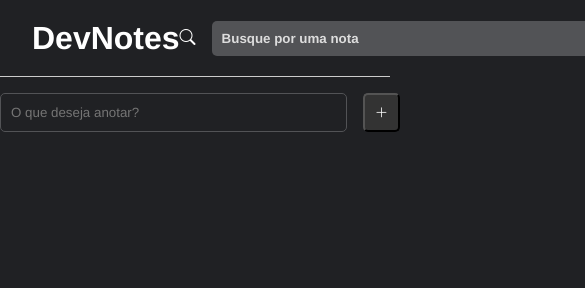
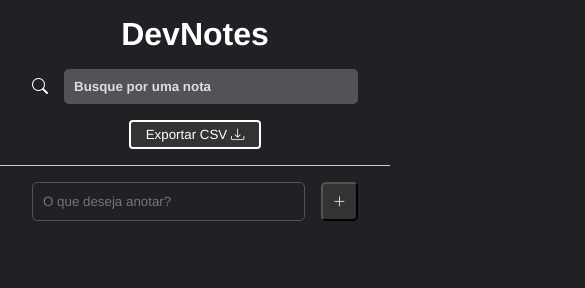
Before and after one commit to JonathanSilvaDev/sticky-notes, a plain HTML site: page index.html in a window 390 px wide. Shown: the top 288 px of the page, 585 px wide, since content can reach past the window. Drawn offline with nearby package versions, Linux system fonts and the light colour scheme.

Commit message:
added responsiveness

```diff
--- a/css/style.css
+++ b/css/style.css
@@ -147,3 +147,30 @@ header {
 .note.fixed {
     background-color: #3c3c3f;
 }
+
+/* Responsive */
+@media(max-width: 450px) {
+
+    header {
+        flex-direction: column;
+        gap: 1rem;
+        width: 100%;
+    }
+
+    #search-container {
+        width: 100%;
+    }
+
+    #search-input {
+        width: 100%;
+    }
+
+    #add-note-container {
+        width: 100%;
+        padding: 0 2rem;
+    }
+
+    #note-container {
+        grid-template-columns: repeat(auto-fill, 100%);
+    }
+}
```
